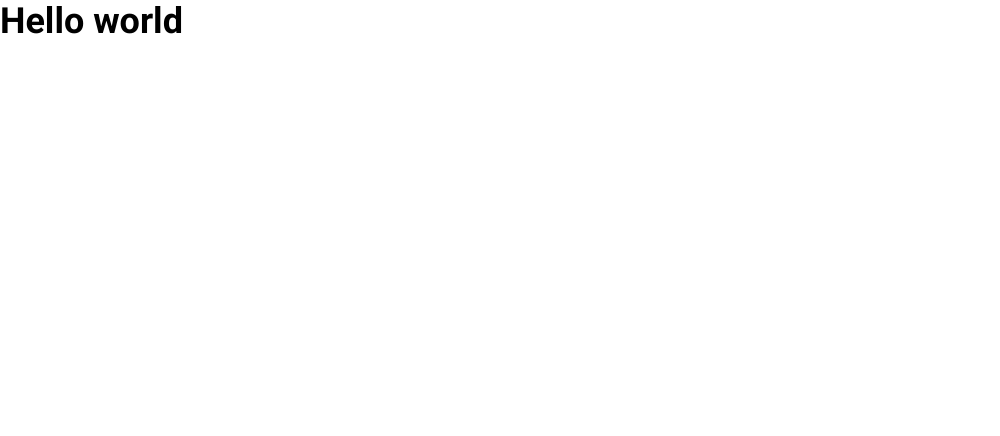
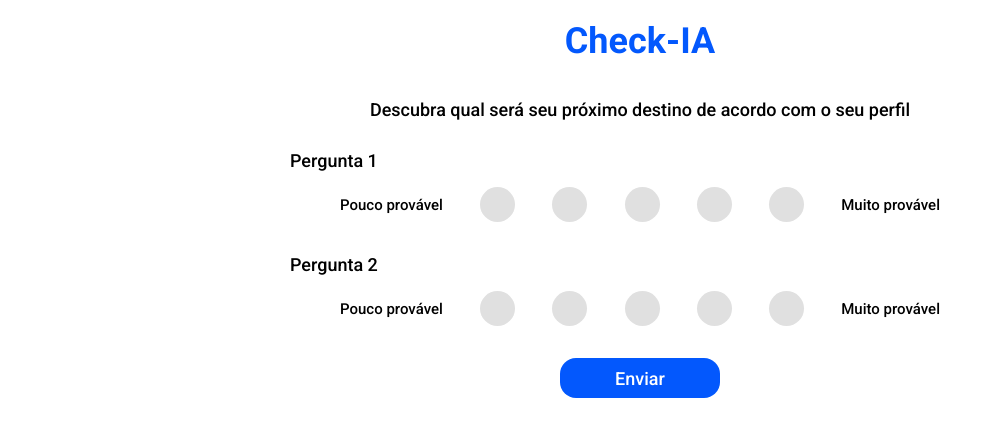
Before and after one commit to mateusfugita/check-ia, a React (Create React App) app: page / in a window 1280 px wide. Shown: the top 436 px of the page, without its empty margins (0-1000 px from the left). Built offline with nearby package versions, Linux system fonts and the light colour scheme; the HTML template or start-up script is replaced by a standard one.

Commit message:
homepage layout

```diff
--- a/src/pages/Home/index.js
+++ b/src/pages/Home/index.js
@@ -1,9 +1,37 @@
 import React from 'react';
+import { useHistory } from 'react-router-dom';
 
 import './styles.css';
 
+import Question from '../../components/Question';
+
 export default function Home(){
+    const questions = ['Pergunta 1', 'Pergunta 2'];
+    const history = useHistory();
+
+    function handleSubmit(){
+        history.push('/result');
+    }
+
+    function setAnswerForQuestion(e){
+        console.log(e.target.value);
+        console.log(e.target.name);
+    }
+
     return (
-        <h1>Hello world</h1>
+        <>
+            <header>
+                <h1 className='title'>Check-IA</h1>
+                <p className='subtitle'>Descubra qual será seu próximo destino de acordo com o seu perfil</p>
+            </header>
+            <main>
+                {questions.map((question, index) => {
+                    return (
+                        <Question question={question} index={index} handleClickFunction={setAnswerForQuestion}></Question>
+                    )
+                })}
+                <button className='send-answers' onClick={handleSubmit}>Enviar</button>
+            </main>
+        </>
     )
 }
--- a/src/pages/Home/styles.css
+++ b/src/pages/Home/styles.css
@@ -0,0 +1,31 @@
+header {
+    display: flex;
+    justify-content: space-between;
+    height: 100px;
+    flex-direction: column;
+    align-items: center;
+    margin-top: 20px;
+    padding: 0 16px;
+}
+
+header .title {
+    color: #0358FD;
+}
+
+header .subtitle {
+    text-align: center;
+}
+
+main {
+    padding: 30px 0;
+    display: flex;
+    justify-content: space-between;
+    align-items: center;
+    flex-direction: column;
+}
+
+.question-block {
+    display: flex;
+    flex-direction: column;
+    justify-content: space-between;
+}
```
